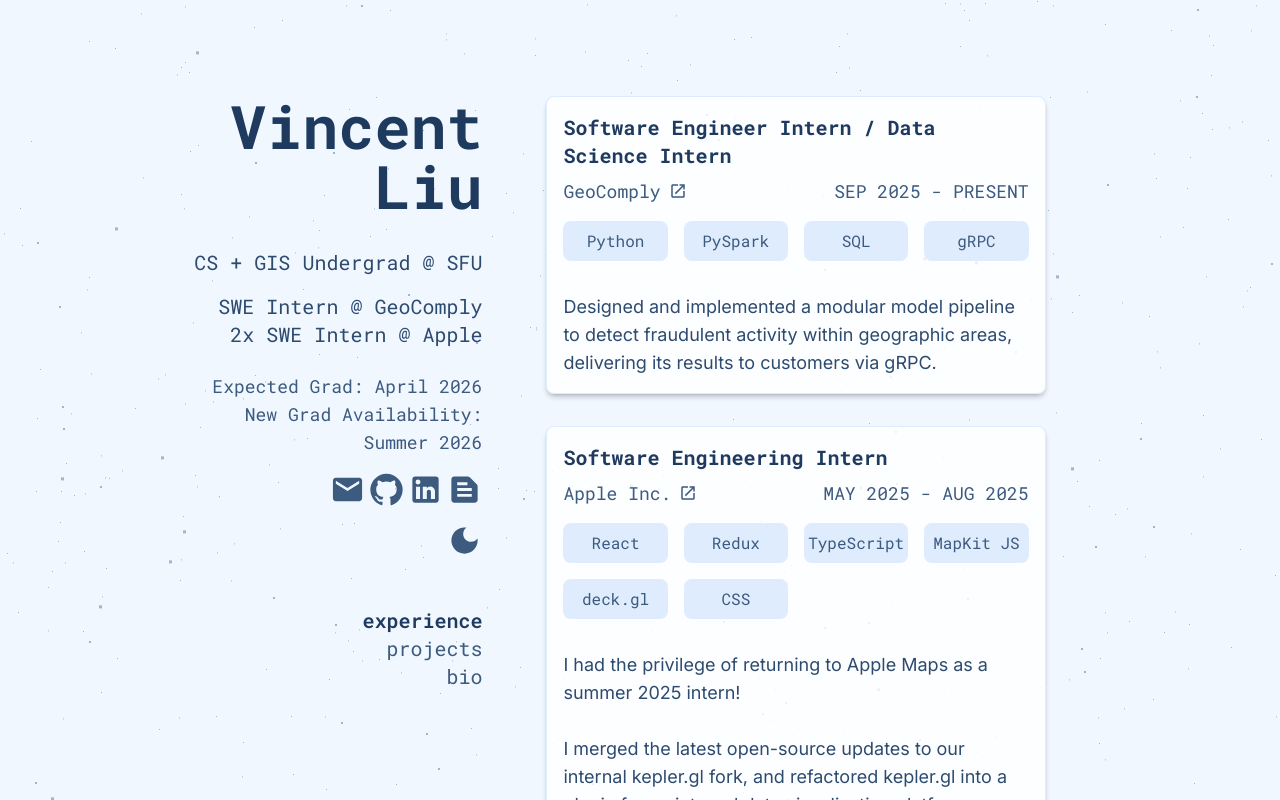
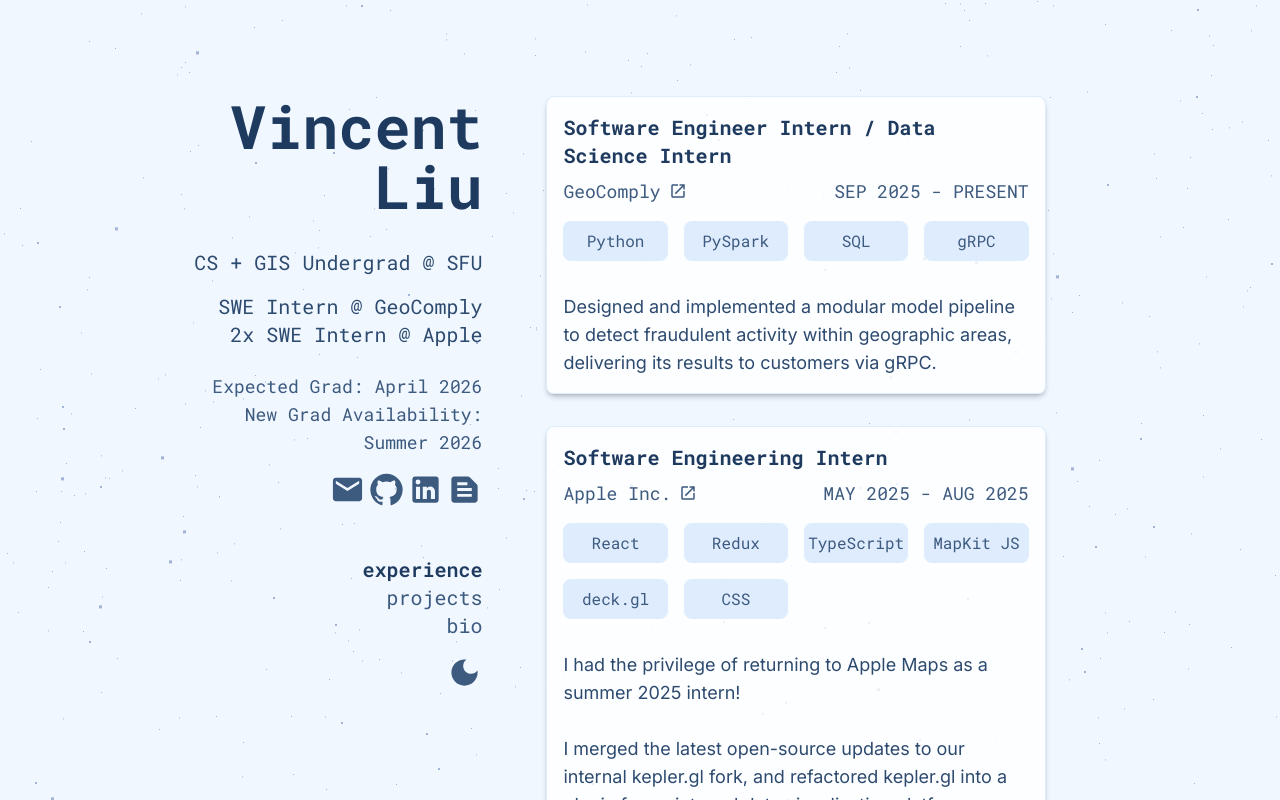
Before and after one commit to vinn03/personal-portfolio, a React (Vite) app in the folder portfolio/: page / in a window 1280 px wide. Shown: the top 800 px of the page. Built offline with nearby package versions, Linux system fonts and the light colour scheme.

Commit message:
improved theme toggle placemenet

```diff
--- a/portfolio/src/App.tsx
+++ b/portfolio/src/App.tsx
@@ -9,7 +9,9 @@
 import ThemeToggle from "./components/theme-toggle/ThemeToggle";
 
 function App(): JSX.Element {
-  const [activeSection, setActiveSection] = useState<string | undefined>("experience");
+  const [activeSection, setActiveSection] = useState<string | undefined>(
+    "experience",
+  );
 
   const handleSectionChange = (section) => {
     setActiveSection(section);
@@ -22,9 +24,6 @@
         <div className="lg:-ml-16 lg:w-1/4 lg:sticky lg:flex-none lg:top-24 lg:z-10">
           <Intro />
           <Socials />
-          <div className="hidden lg:flex lg:justify-end lg:mt-4">
-            <ThemeToggle />
-          </div>
           <Nav
             handleSectionChange={handleSectionChange}
             activeSection={activeSection}
--- a/portfolio/src/components/nav/nav.tsx
+++ b/portfolio/src/components/nav/nav.tsx
@@ -9,9 +9,6 @@
               flex flex-row justify-between items-center p-2 fixed top-0 left-0 right-0 z-20
               text-navy-700 dark:text-blue-300 bg-[#f0f7ff]/80 dark:bg-[rgb(17,27,62)]/80 lg:!bg-transparent backdrop-blur-md lg:backdrop-blur-none"
     >
-      <div className="lg:hidden">
-        <ThemeToggle />
-      </div>
       <div className="flex flex-row lg:flex-col lg:items-end">
         {sections.map((section) => (
           <a
@@ -28,6 +25,9 @@
           </a>
         ))}
       </div>
+      <div className="order-first lg:order-last lg:mt-4">
+        <ThemeToggle />
+      </div>
     </div>
   );
 }
```
